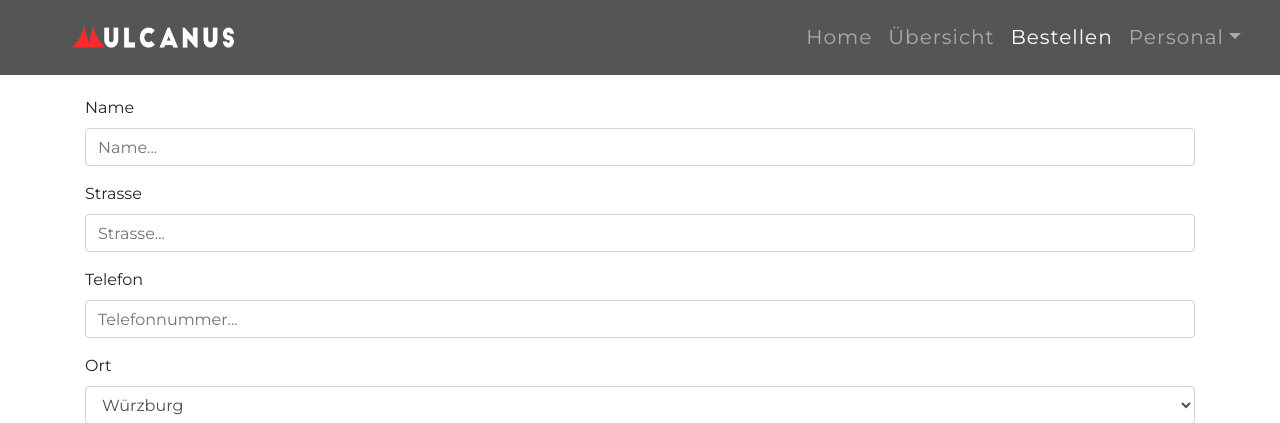
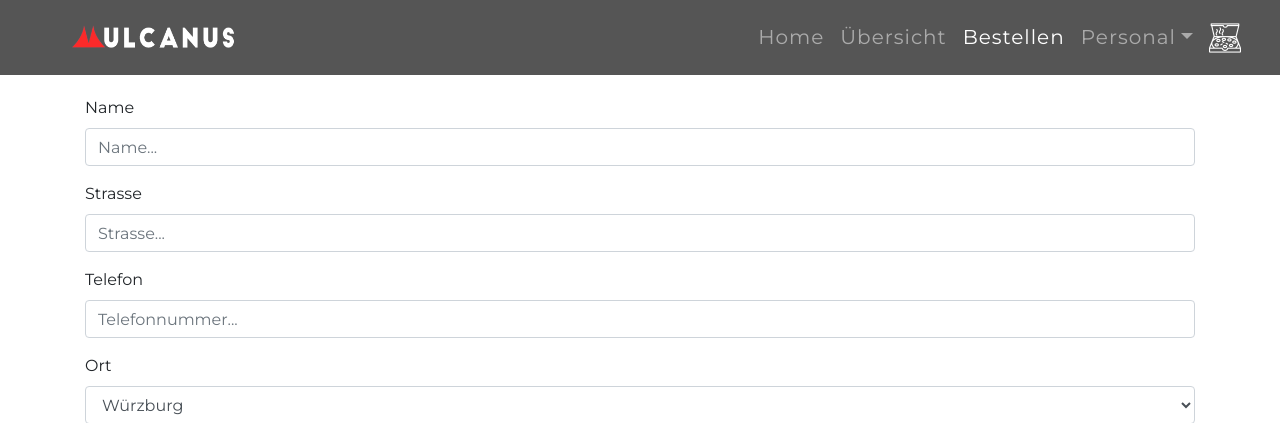
Before and after one commit to MichaelWinsauer/Vulcanus, a PHP site: page /html/bestellen.html in a window 1280 px wide. Shown: the top 423 px of the page. Run offline with PHP 8.4, Linux system fonts and the light colour scheme; data comes from the database, SQL or seed files in the repository.

Commit message:
cart implemented

```diff
--- a/Pizzabestelldienst/css/style.css
+++ b/Pizzabestelldienst/css/style.css
@@ -101,3 +101,27 @@
         max-width: 80%;
     }
 }
+
+#PizzaCount {
+    position: relative;
+    display: flex;
+    justify-content: center;
+    align-items: center;
+}
+
+#PizzaCount::before {
+    content: attr(data-before);
+    position: absolute;
+    right: 0;
+    top: 0;
+    width: 15px;
+    height: 15px;
+    transform: translate(50%, -35%);
+    font-size: 12px;
+    color: black;
+    background-color: transparent;
+    z-index: 10;
+    text-align: center;
+    vertical-align: middle;
+    border-radius: 50%;
+}
--- a/Pizzabestelldienst/html/bestellen.html
+++ b/Pizzabestelldienst/html/bestellen.html
@@ -45,6 +45,9 @@
                                     <button type="submit" class="btn btn-success">Log In</button>
                                 </form>
                             </div>
+                        </li>
+                        <li class="nav-item mx-2 display-none" id="PizzaCount">
+                            <a href="#OrderContainer"><img src="../images/pizza-box.png"></a>
                         </li>
                     </ul>
                 </div>
--- a/Pizzabestelldienst/js/bestellen.js
+++ b/Pizzabestelldienst/js/bestellen.js
@@ -81,9 +81,11 @@ function addToOrder(sender) {
     if(document.getElementById('OrderList').children.length == 0)
     {
         document.getElementById('OrderContainer').innerHTML += "<button onclick='packOrder()' type='submit' class='btn btn-primary'>Bestellen</button>";
+        $('#PizzaCount').append('<style>#PizzaCount:before{background-color: white !important;}</style>');
     }
 
     document.getElementById('OrderList').innerHTML += "<div class='form-group'><input type='text' class='form-control mt-2' value='" + name + " - " + selection + "' ></div>";
+    $('#PizzaCount').attr('data-before', document.getElementById('OrderList').children.length);
 }
 
 function getCityIdByName(name) {
```
Also changed, not shown: Farbenpng.png (deleted), Pizzabestelldienst/images/pizza-box.png (added).
